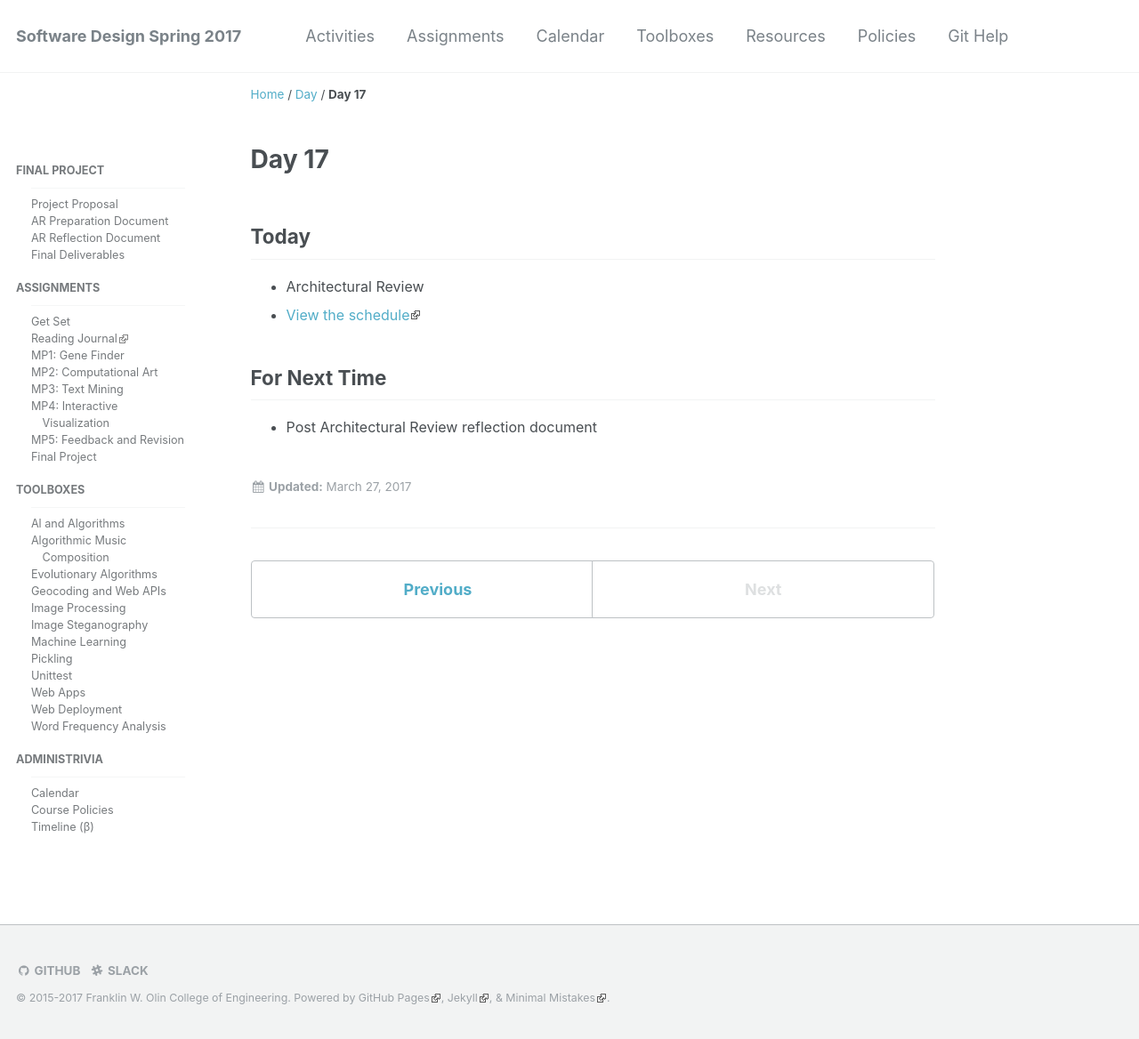
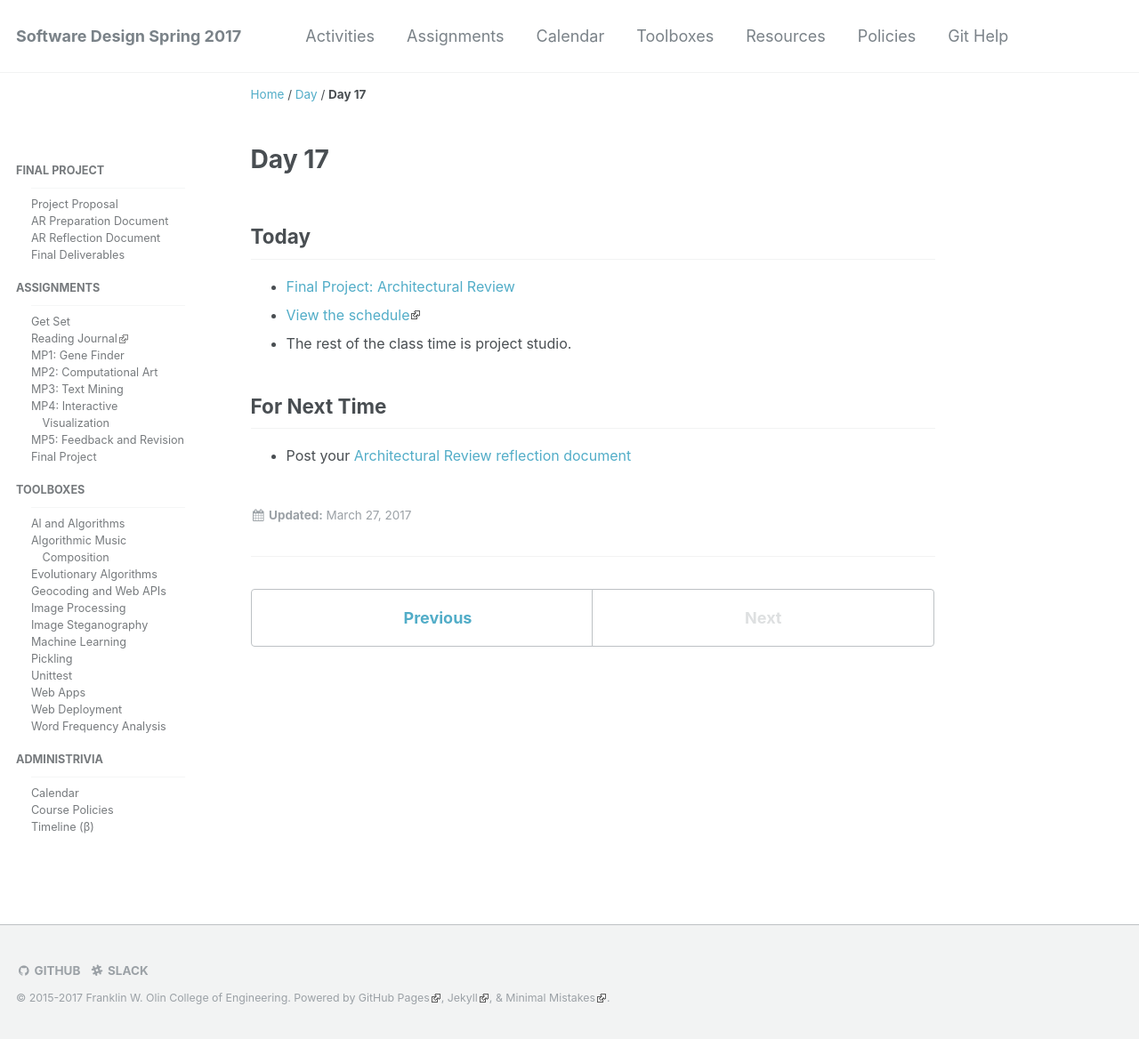
Before and after one commit to sd17spring/sd17spring.github.io, a Jekyll site: the page built from _days/day-17.md, in a window 1280 px wide and 1168 px high. Shown: the whole window at 89% size. Built offline with Jekyll 4.4.1, drawn with Linux system fonts in a browser that asks for light colours.

```diff
--- a/_days/day-17.md
+++ b/_days/day-17.md
@@ -3,14 +3,16 @@ title: Day 17
 date: 2017-03-27 00:00:00 -04:00
 activity_date: 2017-03-27 20:00:00 -04:00
 description: Architectural Review
+homepage_message: Find your team on the <a href="https://docs.google.com/spreadsheets/d/1uzT4UIbA-dGVnvxw5YQ36xo4uDCLLsCuBYf0JanX9eU/edit?usp=sharing">review schedule</a>.
 ---
 
 ## Today
 
-* Architectural Review
+* [Final Project: Architectural Review]({% link _assignments/final-project/architectural-review.md %})
 * [View the schedule](https://docs.google.com/spreadsheets/d/1uzT4UIbA-dGVnvxw5YQ36xo4uDCLLsCuBYf0JanX9eU/edit?usp=sharing)
+* The rest of the class time is project studio.
 
 
 ## For Next Time
 
-* Post Architectural Review reflection document
+* Post your [Architectural Review reflection document]({% link _assignments/final-project/architectural-review.md %}#after-the-architectural-review)
```
Also changed, not shown: _homepage_boxes/due_dates_box.md (+3 -0 lines), _pages/home.html (+9 -2 lines).
